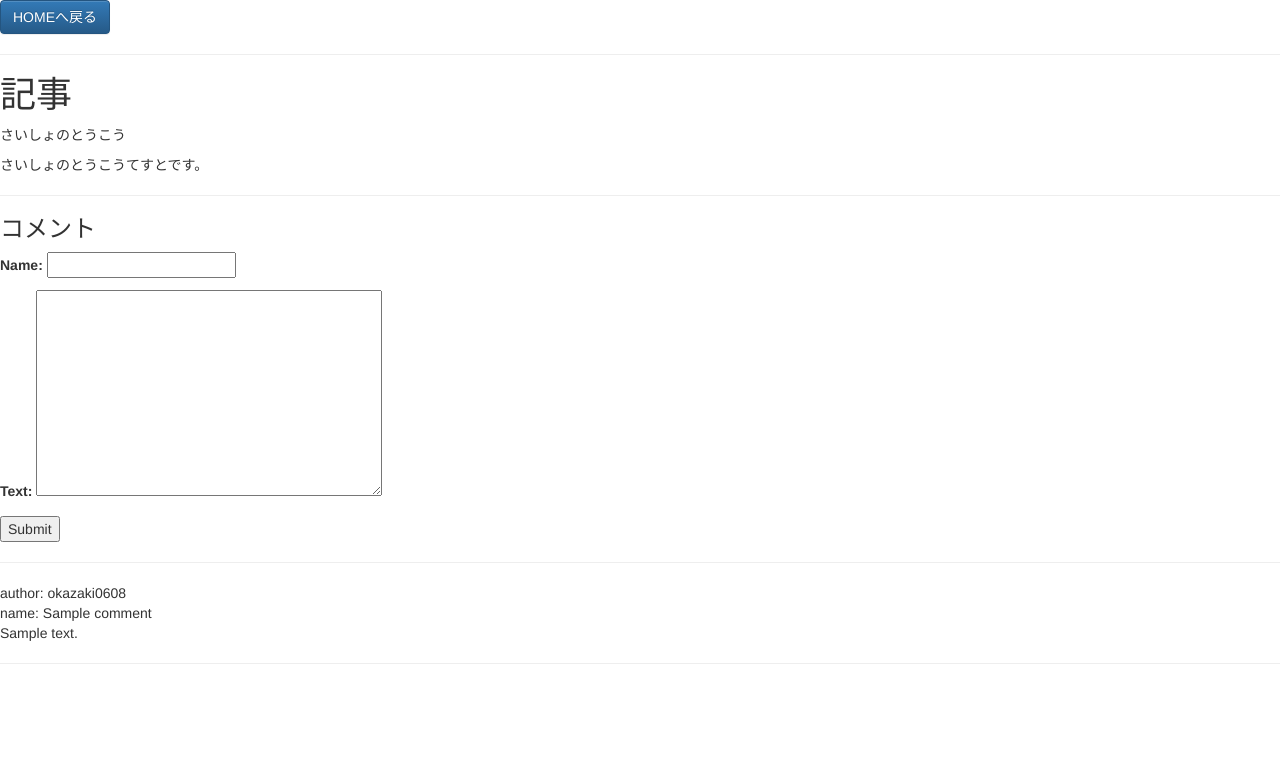
After one commit to okapee/okapee_blog, a Django app: page /article/1/ in a window 1280 px wide. The commit adds this page. Shown: the top 779 px of the page. Run offline with Django 3.2, Linux system fonts and the light colour scheme; data comes from the database, SQL or seed files in the repository; both versions use the stored data as it was after the commit; tables that the repository leaves empty hold one stand-in row (values such as "Sample post"); some libraries are stand-ins or nearby versions.

Commit message:
2nd Commit

```diff
--- /dev/null
+++ b/okapee_blog/templates/okapee_diary/article.html
@@ -0,0 +1,42 @@
+<html>
+  <head>
+    <!-- bootstrap -->
+    <link
+      rel="stylesheet"
+      href="//maxcdn.bootstrapcdn.com/bootstrap/3.2.0/css/bootstrap.min.css"
+    />
+    <link
+      rel="stylesheet"
+      href="//maxcdn.bootstrapcdn.com/bootstrap/3.2.0/css/bootstrap-theme.min.css"
+    />
+  </head>
+  <body>
+    <a href="{% url 'okapee_diary:post_list' %}" class="btn btn-primary"
+      >HOMEへ戻る</a
+    >
+    <hr />
+    <h1>記事</h1>
+    <p>{{ article.title }}</p>
+    <p>{{ article.text | linebreaksbr }}</p>
+    <hr />
+    <div>
+      <h3>コメント</h3>
+      <form method="post" action="">
+        {% csrf_token %} {{ form.as_p }}
+        <input type="submit" />
+      </form>
+      <hr />
+      {% for comment in comments %}
+        author: {{ comment.author }} <br />name: {{ comment.name }} <br />{{ comment.text }}
+        <br />
+        <hr />
+        {% if request.user.id == article.author.id or request.user.id == comment.author.id %}
+            <a
+                href="{% url 'okapee_diary:delete_comment' article.id comment.id %}"
+                class="btn btn-danger"
+                >コメント削除</a>
+        {% endif %}
+      {% endfor %}
+    </div>
+  </body>
+</html>
--- a/okapee_blog/urls.py
+++ b/okapee_blog/urls.py
@@ -1,22 +1,7 @@
-"""okapee_blog URL Configuration
-
-The `urlpatterns` list routes URLs to views. For more information please see:
-    https://docs.djangoproject.com/en/2.2/topics/http/urls/
-Examples:
-Function views
-    1. Add an import:  from my_app import views
-    2. Add a URL to urlpatterns:  path('', views.home, name='home')
-Class-based views
-    1. Add an import:  from other_app.views import Home
-    2. Add a URL to urlpatterns:  path('', Home.as_view(), name='home')
-Including another URLconf
-    1. Import the include() function: from django.urls import include, path
-    2. Add a URL to urlpatterns:  path('blog/', include('blog.urls'))
-"""
 from django.contrib import admin
-from django.urls import path, include #include追加
+from django.urls import path, include
 
 urlpatterns = [
     path('admin/', admin.site.urls),
-    path('', include('okapee_diary.urls')), #この行追加
+    path('', include('okapee_diary.urls')),
 ]
--- a/okapee_diary/admin.py
+++ b/okapee_diary/admin.py
@@ -1,4 +1,5 @@
-from .models import Post
 from django.contrib import admin
+from .models import Post, Comment  # Comment追加
 
 admin.site.register(Post)
+admin.site.register(Comment)  # この行追加
--- /dev/null
+++ b/okapee_diary/forms.py
@@ -0,0 +1,12 @@
+from django import forms
+from . import models
+
+class PostForm(forms.ModelForm):
+    class Meta:
+        model = models.Post
+        fields = ('title', 'text',)
+
+class CommentForm(forms.ModelForm):
+    class Meta:
+        model = models.Comment
+        fields = ('name', 'text',)
--- a/okapee_diary/models.py
+++ b/okapee_diary/models.py
@@ -21,3 +21,15 @@ class Post(models.Model):
 
     def __str__(self):
         return self.title
+
+
+class Comment(models.Model):
+    post = models.ForeignKey('Post', on_delete=models.CASCADE)
+    author = models.ForeignKey('auth.User', on_delete=models.CASCADE)
+    name = models.CharField(max_length=200)
+    text = models.TextField()
+    created_date = models.DateTimeField(
+        default=timezone.now)
+
+    class Meta:
+        ordering = ['-created_date']
--- a/okapee_diary/urls.py
+++ b/okapee_diary/urls.py
@@ -4,4 +4,7 @@ from . import views
 app_name = 'okapee_diary'  # django2.0から必要になったnamespace定義
 urlpatterns = [
     path('', views.post_list, name='post_list'),
+    path('article/<int:pk>/', views.article, name='article'),
+    path('article/<int:pk>/comment-delete/<int:comment_pk>/', views.delete_comment, name='delete_comment'),
+    path('article/create/', views.create_article, name='create_article'),
 ]
--- a/okapee_diary/views.py
+++ b/okapee_diary/views.py
@@ -1,5 +1,53 @@
-from django.shortcuts import render
-
+from django.utils import timezone
+from .models import Post, Comment #Comment追加
+from . import forms #この行追加
+from django.shortcuts import render, redirect  # redirect追加
 
 def post_list(request):
-    return render(request, 'okapee_diary/post_list.html', {})
+    posts = Post.objects.all()
+    return render(request, 'okapee_diary/post_list.html', {
+        'posts': posts
+    })
+
+def article(request, pk):
+    article = Post.objects.get(id=pk)
+    comments = Comment.objects.filter(post=article)
+
+    if request.method == "POST": #入力フォームはPOSTなので
+        form = forms.CommentForm(request.POST)
+        if form.is_valid(): #もし、formの内容が正しい時は
+            comment = form.save(commit=False) #formの内容はまだセーブしません！
+            comment.post = article
+            comment.author = request.user
+            comment.save() #ユーザーを追加したのちにセーブ
+    else:
+        form = forms.CommentForm()
+
+    print(article)
+    return render(request, 'okapee_diary/article.html', {
+        'article': article,
+        'form': form,
+        'comments': comments
+    }) #form と comment　を追加
+
+def create_article(request):
+    form = forms.PostForm()
+    if request.method == "POST":
+        form = forms.PostForm(request.POST)
+        if form.is_valid():
+            post = form.save(commit=False)
+            post.author = request.user
+            post.save()
+        return redirect('okapee_diary:article', pk=post.id)
+
+    return render(request, 'okapee_diary/create_article.html', {
+        'form': form
+    })
+
+def delete_comment(request, pk, comment_pk):
+    comment = Comment.objects.get(id=comment_pk)
+    post_id = pk
+    if request.user.id == comment.author.id or \
+       request.user.id == comment.post.author.id:
+        comment.delete()
+    return redirect('okapee_diary:article', pk=post_id)
```
Also changed, not shown: okapee_blog/templates/okapee_diary/create_article.html (added, +23 -0 lines), okapee_blog/templates/okapee_diary/post_list.html (+12 -3 lines), db.sqlite3, okapee_diary/migrations/0002_comment.py (added).
